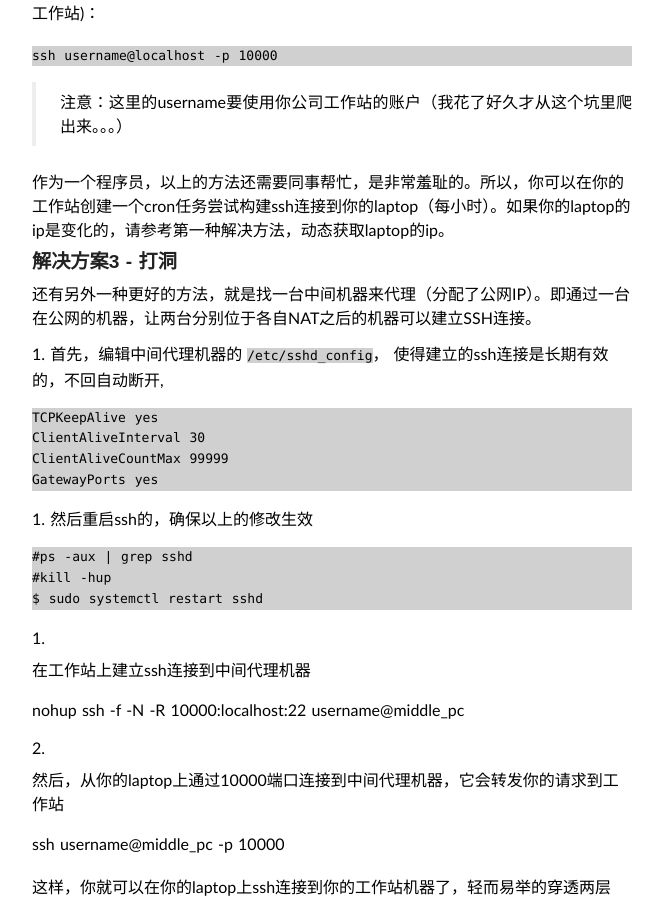
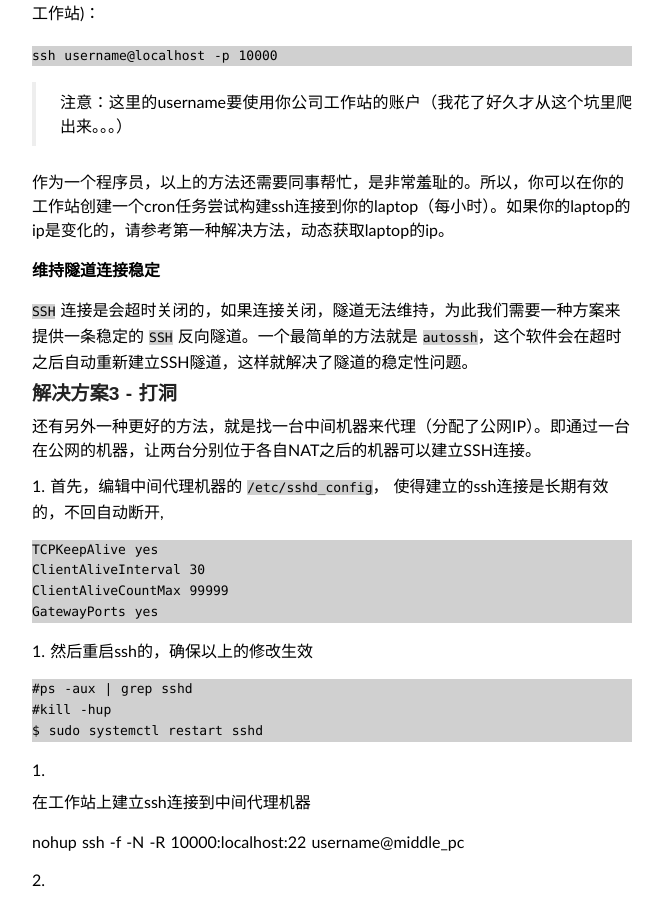
Before and after one commit to hezila/hezila.github.io, a Jekyll site: the page built from _posts/2017-01-05-ssh-nat.md, in a window 1280 px wide and 900 px high, scrolled down 1402 px. Shown: the whole window, without its empty margins (308-971 px from the left). Built offline with Jekyll 4.4.1, drawn with Linux system fonts in a browser that asks for light colours; some web fonts are replaced; comment, search, counter and statistics services are not loaded.

Commit message:
update post content

```diff
--- a/_posts/2017-01-05-ssh-nat.md
+++ b/_posts/2017-01-05-ssh-nat.md
@@ -51,6 +51,10 @@ keywords: [ddns, ssh, 动态IP，动态DNS]
 
 作为一个程序员，以上的方法还需要同事帮忙，是非常羞耻的。所以，你可以在你的工作站创建一个cron任务尝试构建ssh连接到你的laptop（每小时）。如果你的laptop的ip是变化的，请参考第一种解决方法，动态获取laptop的ip。
 
+**维持隧道连接稳定**
+
+`SSH` 连接是会超时关闭的，如果连接关闭，隧道无法维持，为此我们需要一种方案来提供一条稳定的 `SSH` 反向隧道。一个最简单的方法就是 `autossh`，这个软件会在超时之后自动重新建立SSH隧道，这样就解决了隧道的稳定性问题。
+
 ### 解决方案3 - 打洞
 
 还有另外一种更好的方法，就是找一台中间机器来代理（分配了公网IP）。即通过一台在公网的机器，让两台分别位于各自NAT之后的机器可以建立SSH连接。
```
